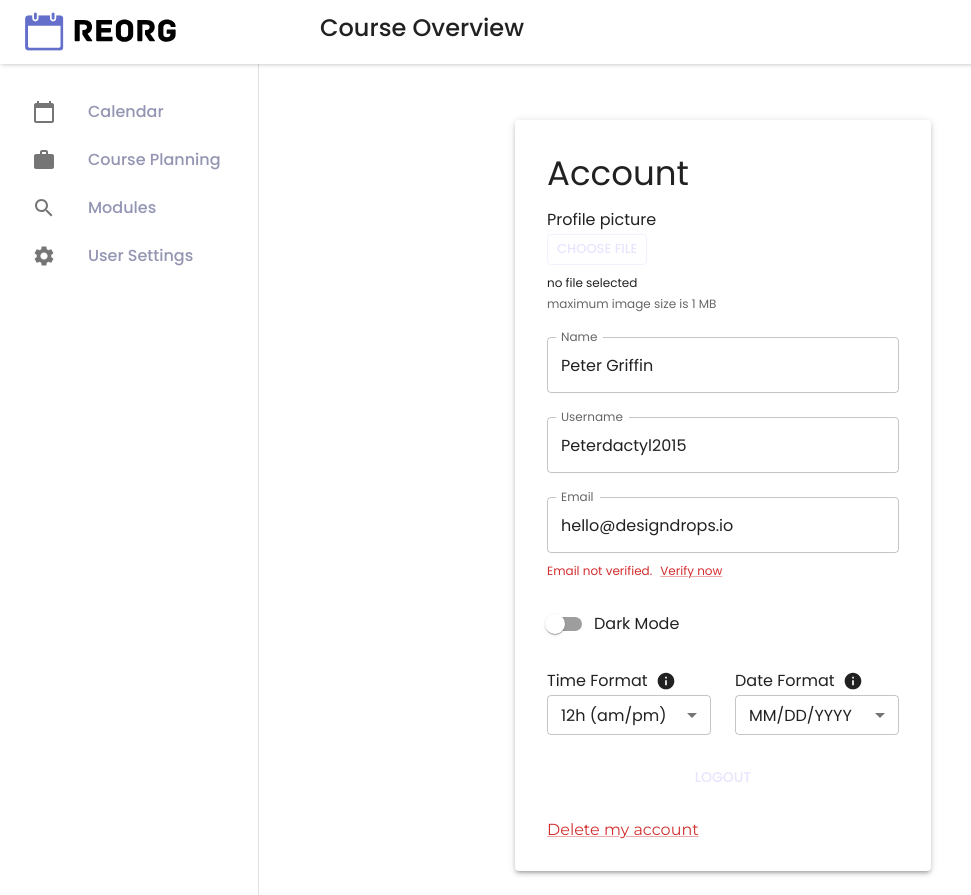
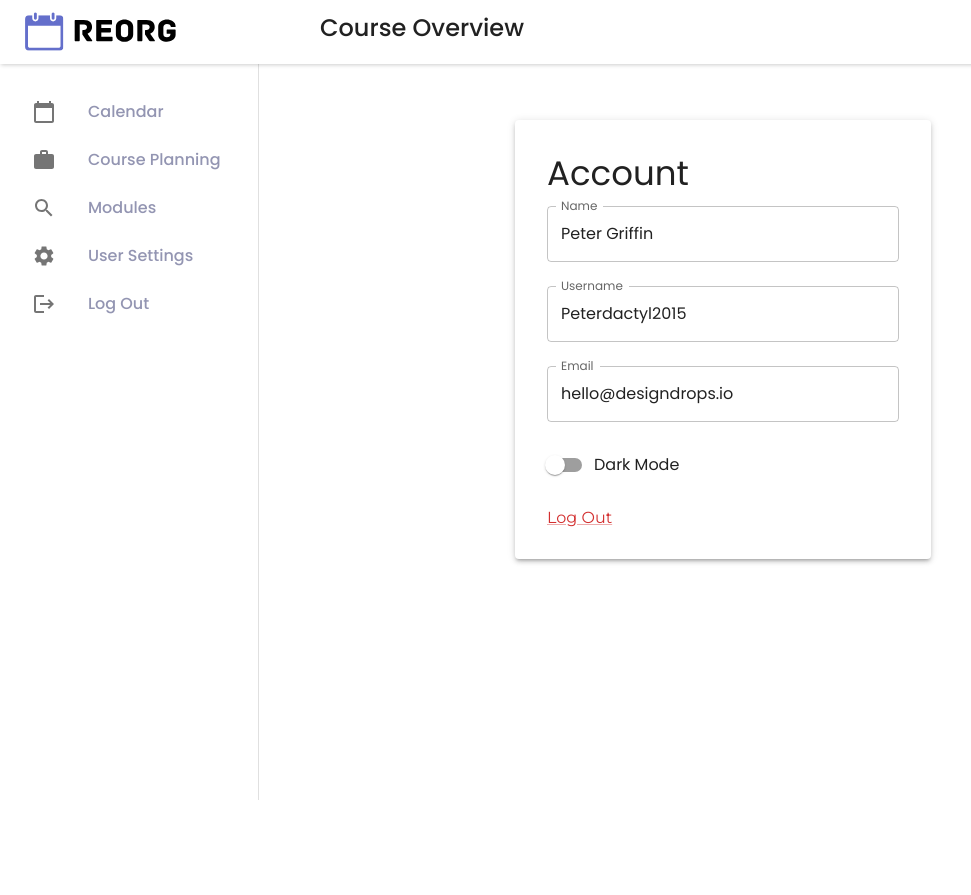
Before and after one commit to Siyan-G/Orbital24-REORG, a React (Create React App) app: page /main/usersettings in a window 1280 px wide. Shown: the whole page, without its empty margins (0-971 px from the left). After the commit the page ends 800 px from the top, so only its background shows below. Built offline with nearby package versions, Linux system fonts and the light colour scheme.

Commit message:
modified:   src/components/LogInPage.tsx 	modified:   src/components/dashboard/Sidebar.tsx 	modified:   src/components/dashboard/comp/SettingsMain.tsx

```diff
--- a/src/components/LogInPage.tsx
+++ b/src/components/LogInPage.tsx
@@ -124,7 +124,7 @@ const LogInPage : React.FC = () => {
             <form>
               <img className="logo" src={REORGLogo} alt="REORG Icon" />
               <h1>Create Account</h1>
-              <div className="social-icons">
+              {/* <div className="social-icons">
                 <a href="#" className="icon">
                   <i className="fa-brands fa-google-plus-g"></i>
                 </a>
@@ -138,7 +138,7 @@ const LogInPage : React.FC = () => {
                   <i className="fa-brands fa-linkedin-in"></i>
                 </a>
               </div>
-              <span>or use your email for registration</span>
+              <span>or use your email for registration</span> */}
               <input
                 type="text"
                 value={username}
@@ -165,7 +165,7 @@ const LogInPage : React.FC = () => {
             <form>
               <img className="logo" src={REORGLogo} alt="REORG Icon" />
               <h1>Sign In</h1>
-              <div className="social-icons">
+              {/* <div className="social-icons">
                 <a href="#" className="icon">
                   <i className="fa-brands fa-google-plus-g"></i>
                 </a>
@@ -179,7 +179,7 @@ const LogInPage : React.FC = () => {
                   <i className="fa-brands fa-linkedin-in"></i>
                 </a>
               </div>
-              <span>or use your email and password</span>
+              <span>or use your email and password</span> */}
               <input
                 type="text"
                 value={username}
--- a/src/components/dashboard/Sidebar.tsx
+++ b/src/components/dashboard/Sidebar.tsx
@@ -6,34 +6,69 @@ import CalendarTodayIcon from '@mui/icons-material/CalendarToday';
 import WorkIcon from '@mui/icons-material/Work';
 import SearchIcon from '@mui/icons-material/Search';
 import SettingsIcon from '@mui/icons-material/Settings';
+import LogoutIcon from "@mui/icons-material/Logout";
+import Alert from "@mui/material/Alert";
+
 
 const Sidebar: React.FC = () => {
+
   return (
-      <Box flex={1} p={2} sx={{minWidth: '200px', maxWidth: '250px' }}>
-        <List style={{position:'fixed'}}>
+    <Box flex={1} p={2} sx={{ minWidth: "200px", maxWidth: "250px" }}>
+      <List style={{ position: "fixed" }}>
         <ListItem component={Link} to="/main/calendar">
           <ListItemIcon>
             <CalendarTodayIcon />
           </ListItemIcon>
-            <ListItemText primary="Calendar" primaryTypographyProps={{style: {fontWeight: 500, color: '#9395b2'}}}/>
+          <ListItemText
+            primary="Calendar"
+            primaryTypographyProps={{
+              style: { fontWeight: 500, color: "#9395b2" },
+            }}
+          />
         </ListItem>
         <ListItem component={Link} to="/main/courseplanning">
           <ListItemIcon>
             <WorkIcon />
           </ListItemIcon>
-            <ListItemText primary="Course Planning" primaryTypographyProps={{style: {fontWeight: 500, color: '#9395b2'}}}/>
+          <ListItemText
+            primary="Course Planning"
+            primaryTypographyProps={{
+              style: { fontWeight: 500, color: "#9395b2" },
+            }}
+          />
         </ListItem>
         <ListItem component={Link} to="/main">
           <ListItemIcon>
             <SearchIcon />
           </ListItemIcon>
-            <ListItemText primary="Modules" primaryTypographyProps={{style: {fontWeight: 500, color: '#9395b2'}}}/>
+          <ListItemText
+            primary="Modules"
+            primaryTypographyProps={{
+              style: { fontWeight: 500, color: "#9395b2" },
+            }}
+          />
         </ListItem>
         <ListItem component={Link} to="/main/usersettings">
           <ListItemIcon>
             <SettingsIcon />
           </ListItemIcon>
-            <ListItemText primary="User Settings" primaryTypographyProps={{style: {fontWeight: 500, color: '#9395b2'}}}/>
+          <ListItemText
+            primary="User Settings"
+            primaryTypographyProps={{
+              style: { fontWeight: 500, color: "#9395b2" },
+            }}
+          />
+        </ListItem>
+        <ListItem component={Link} to="/">
+          <ListItemIcon>
+            <LogoutIcon />
+          </ListItemIcon>
+          <ListItemText
+            primary="Log Out"
+            primaryTypographyProps={{
+              style: { fontWeight: 500, color: "#9395b2" },
+            }}
+          />
         </ListItem>
       </List>
     </Box>
--- a/src/components/dashboard/comp/SettingsMain.tsx
+++ b/src/components/dashboard/comp/SettingsMain.tsx
@@ -21,14 +21,14 @@ const AccountSettings = () => {
   const [dateFormat, setDateFormat] = useState('MM/DD/YYYY');
 
   return (
-    <Box sx={{ flexGrow: 1, p: 3, maxWidth:'40%'}} justifyContent={'center'}>
+    <Box sx={{ flexGrow: 1, p: 3, maxWidth: "40%" }} justifyContent={"center"}>
       <Container>
         <Paper elevation={3} sx={{ p: 4, mt: 4 }}>
           <Typography variant="h4" gutterBottom>
             Account
           </Typography>
           <Grid container spacing={3}>
-          <Grid item xs={12}>
+            {/* <Grid item xs={12}>
             <Typography variant="subtitle1">Profile picture</Typography>
             <Button variant="outlined" size="small">
               Choose file
@@ -39,26 +39,39 @@ const AccountSettings = () => {
             <Typography variant="caption" color="textSecondary">
               maximum image size is 1 MB
             </Typography>
-          </Grid>
+          </Grid> */}
             <Grid item xs={12}>
               <TextField fullWidth label="Name" defaultValue="Peter Griffin" />
             </Grid>
             <Grid item xs={12}>
-            <TextField fullWidth label="Username" defaultValue="Peterdactyl2015" />
+              <TextField
+                fullWidth
+                label="Username"
+                defaultValue="Peterdactyl2015"
+              />
             </Grid>
             <Grid item xs={12}>
-            <TextField fullWidth label="Email" defaultValue="hello@designdrops.io" />
-            <Typography variant="caption" color="error" sx={{ display: 'flex', alignItems: 'center', mt: 1 }}>
+              <TextField
+                fullWidth
+                label="Email"
+                defaultValue="hello@designdrops.io"
+              />
+              {/* <Typography variant="caption" color="error" sx={{ display: 'flex', alignItems: 'center', mt: 1 }}>
               Email not verified. <Link href="#" color="error" sx={{ ml: 1 }}>Verify now</Link>
-            </Typography>
+            </Typography> */}
             </Grid>
             <Grid item xs={12}>
               <FormControlLabel
-              control={<Switch checked={darkMode} onChange={() => setDarkMode(!darkMode)} />}
+                control={
+                  <Switch
+                    checked={darkMode}
+                    onChange={() => setDarkMode(!darkMode)}
+                  />
+                }
                 label="Dark Mode"
               />
             </Grid>
-          <Grid item xs={6}>
+            {/* <Grid item xs={6}>
             <Typography variant="subtitle1" sx={{ display: 'flex', alignItems: 'center' }}>
               Time Format <InfoIcon fontSize="small" sx={{ ml: 1 }} />
             </Typography>
@@ -86,17 +99,20 @@ const AccountSettings = () => {
               <MenuItem value="DD/MM/YYYY">DD/MM/YYYY</MenuItem>
               <MenuItem value="YYYY-MM-DD">YYYY-MM-DD</MenuItem>
             </Select>
+          </Grid> */}
+            <Grid item xs={12}>
+              {/* <Button variant="text" color="primary" fullWidth>
+              Logout
+            </Button> */}
+              <Link href="/" color="error">
+                Log Out
+              </Link>
             </Grid>
-          <Grid item xs={12}>
-            <Button variant="text" color="primary" fullWidth>
-              Logout
-            </Button>
-          </Grid>
-          <Grid item xs={12}>
+            {/* <Grid item xs={12}>
               <Link href="#" color="error">
                 Delete my account
               </Link>
-          </Grid>
+            </Grid> */}
           </Grid>
         </Paper>
       </Container>
```
Lines whose indentation alone changed are shown as unchanged.
